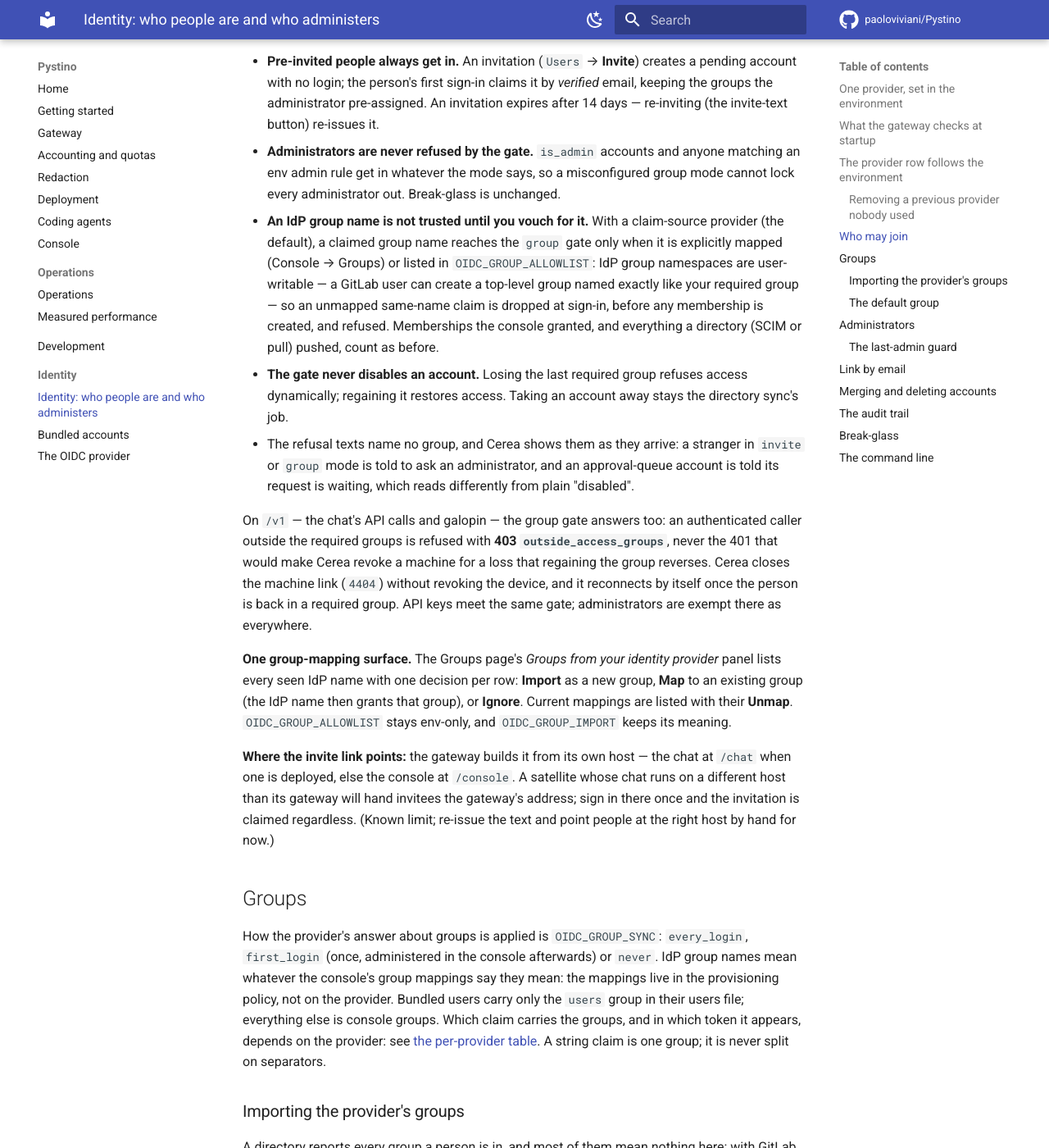
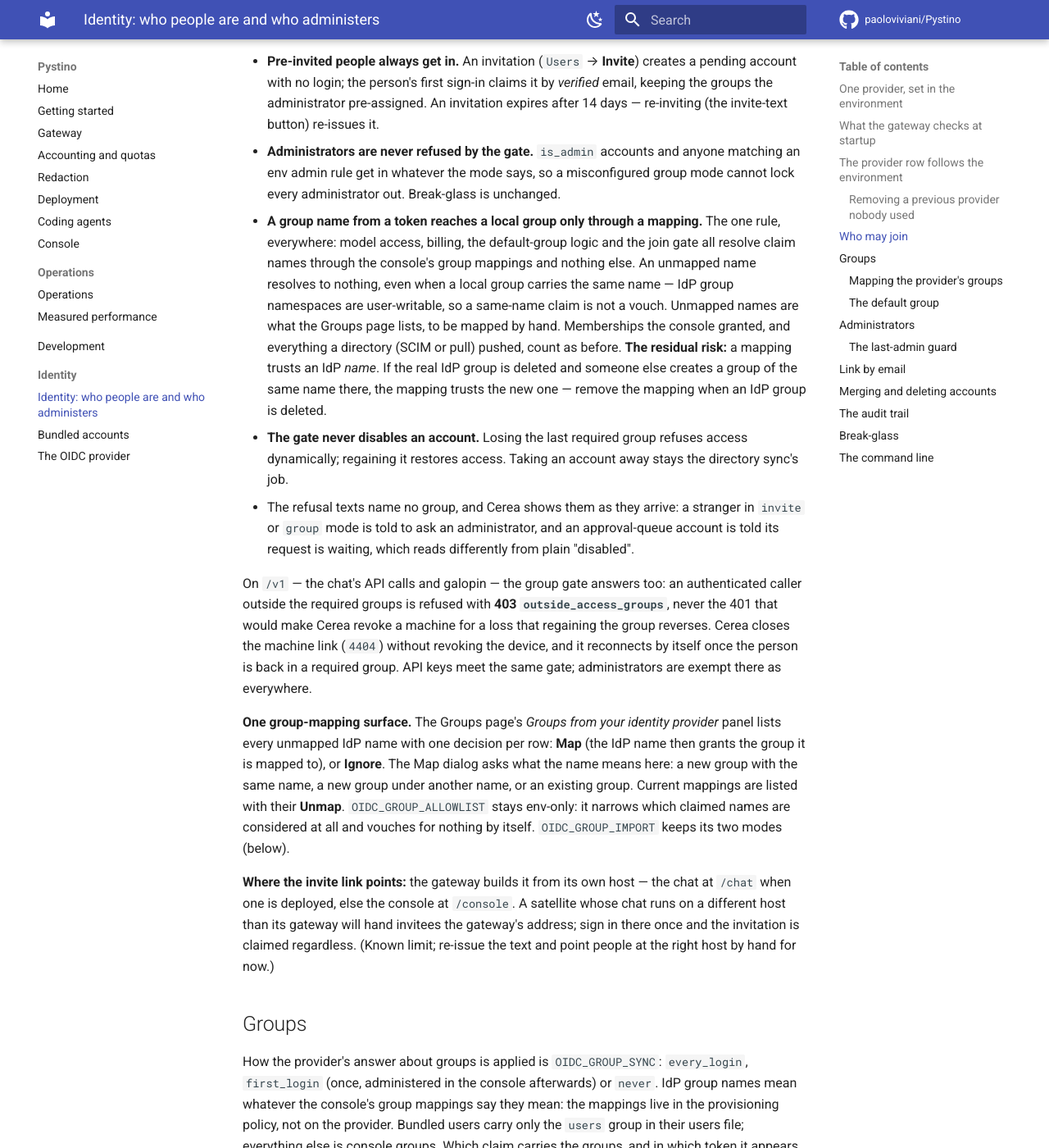
Before and after one commit to paoloviviani/Pystino, an MkDocs documentation site: the page built from docs/identity.md, in a window 1280 px wide and 1400 px high, scrolled down 4704 px. Shown: the whole window at 82% size. Built offline with MkDocs 1.6.1 and Material for MkDocs 9.7.7, drawn with Linux system fonts in a browser that asks for light colours; comment, search, counter and statistics services are not loaded; some of the changed text lies outside the part shown.

Commit message:
Docs: the mapping rule, the Map dialog, and the IdP check says to map full paths
identity.md states the rule as the rule — a claimed name reaches a local
group only through a mapping, unmapped resolves to nothing — replaces the
'not trusted until you vouch' bullet (now the general rule), describes the
Map dialog's three answers, and records the residual risk plainly: a
mapping trusts an IdP name, so a deleted IdP group re-created by someone
else is trusted by the same mapping; remove it when an IdP group is
deleted. The auto mode's semantics (group plus self-mapping, required
names never auto-mapped) and the migration-0058 upgrade guarantee are
written where the modes are documented.

The GitLab page says to map full paths — a subgroup under your
organisation, not the bare name a user could create — and the idp check's
Doorkeeper warning says the same, no longer naming the allowlist as an
out since it vouches for nothing.

```diff
--- a/docs/identity.md
+++ b/docs/identity.md
@@ -133,7 +133,7 @@ within the ten seconds a saved policy takes to reach every worker):
 | `open` | gets an active account at once | unaffected |
 | `approval` | gets an account created **disabled**, shown on the Users page under *Awaiting approval* | unaffected |
 | `invite` | is refused **unless** pre-invited (below) or created by the directory | unaffected |
-| `group` | gets an active account **only if** their groups include one of `OIDC_REQUIRED_GROUPS`; otherwise they are refused, or held for approval (`OIDC_GROUP_FALLBACK`) | gated on every sign-in and every `/v1` call: they must hold a required group |
+| `group` | gets an active account **only if** one of their claimed group names maps to one of `OIDC_REQUIRED_GROUPS`; otherwise they are refused, or held for approval (`OIDC_GROUP_FALLBACK`) | gated on every sign-in and every `/v1` call: they must hold a required group |
 
 Cross-cutting, the same in every mode:
 
@@ -146,15 +146,18 @@ Cross-cutting, the same in every mode:
   anyone matching an env admin rule get in whatever the mode says, so a
   misconfigured group mode cannot lock every administrator out. Break-glass
   is unchanged.
-- **An IdP group name is not trusted until you vouch for it.** With a
-  claim-source provider (the default), a claimed group name reaches the
-  `group` gate only when it is explicitly mapped (Console → Groups) or listed
-  in `OIDC_GROUP_ALLOWLIST`: IdP group namespaces are user-writable — a
-  GitLab user can create a top-level group named exactly like your required
-  group — so an unmapped same-name claim is dropped at sign-in, before any
-  membership is created, and refused. Memberships the console
-  granted, and everything a directory (SCIM or pull) pushed, count as
-  before.
+- **A group name from a token reaches a local group only through a mapping.**
+  The one rule, everywhere: model access, billing, the default-group logic
+  and the join gate all resolve claim names through the console's group
+  mappings and nothing else. An unmapped name resolves to nothing, even when
+  a local group carries the same name — IdP group namespaces are
+  user-writable, so a same-name claim is not a vouch. Unmapped names are what
+  the Groups page lists, to be mapped by hand. Memberships the console
+  granted, and everything a directory (SCIM or pull) pushed, count as before.
+  **The residual risk:** a mapping trusts an IdP *name*. If the real IdP
+  group is deleted and someone else creates a group of the same name there,
+  the mapping trusts the new one — remove the mapping when an IdP group is
+  deleted.
 - **The gate never disables an account.** Losing the last required group
   refuses access dynamically; regaining it restores access. Taking an account
   away stays the directory sync's job.
@@ -172,11 +175,13 @@ itself once the person is back in a required group. API keys meet the same
 gate; administrators are exempt there as everywhere.
 
 **One group-mapping surface.** The Groups page's *Groups from your identity
-provider* panel lists every seen IdP name with one decision per row:
-**Import** as a new group, **Map** to an existing group (the IdP name then
-grants that group), or **Ignore**. Current mappings are listed with their
-**Unmap**. `OIDC_GROUP_ALLOWLIST` stays env-only, and `OIDC_GROUP_IMPORT`
-keeps its meaning.
+provider* panel lists every unmapped IdP name with one decision per row:
+**Map** (the IdP name then grants the group it is mapped to), or **Ignore**.
+The Map dialog asks what the name means here: a new group with the same
+name, a new group under another name, or an existing group. Current
+mappings are listed with their **Unmap**. `OIDC_GROUP_ALLOWLIST` stays
+env-only: it narrows which claimed names are considered at all and vouches
+for nothing by itself. `OIDC_GROUP_IMPORT` keeps its two modes (below).
 
 **Where the invite link points:** the gateway builds it from its own host —
 the chat at `/chat` when one is deployed, else the console at `/console`.
@@ -197,36 +202,44 @@ appears, depends on the provider: see
 [the per-provider table](oidc-generic-provider.md#groups-claim-by-provider).
 A string claim is one group; it is never split on separators.
 
-### Importing the provider's groups
+### Mapping the provider's groups
 
 A directory reports every group a person is in, and most of them mean
 nothing here: with GitLab, one person's first sign-in used to create 67
-groups. `OIDC_GROUP_IMPORT` decides what a claimed name that no group
-carries does at a sign-in:
+groups. `OIDC_GROUP_IMPORT` decides what a claimed name that nothing maps
+does at a sign-in:
 
 - **`manual`** (the default): nothing is created. The name is recorded per
   provider, and the console's **Groups** page lists it under *Groups from
   your identity provider*, searchable, with how many people carry it and when
-  it was last seen. One decision per row: **Import** creates the group
-  (source `oidc`, the same name) and grants it straight away to the people
-  recorded as carrying it when the provider's `group_sync` is `every_login`;
-  otherwise they get it at their next sign-in, and the console says which.
-  **Map** grants an existing local group instead of creating a same-named
-  twin — the mapping is a new row on the identity policy's history, and
-  unmapping goes at each person's next sign-in. **Ignore** stops listing it
-  (*Show dismissed* lists those, to import, map or restore).
-- **`auto`**: every name becomes a group at first sight, as before.
+  it was last seen. One decision per row: **Map** — the dialog asks whether
+  the name means a **new group with the same name**, a **new group under
+  another name**, or an **existing group** — and the mapping is a new row on
+  the identity policy's history. The people recorded as carrying the name get
+  the group straight away when the provider's `group_sync` is `every_login`;
+  otherwise at their next sign-in, and the console says which. Unmapping goes
+  at each person's next sign-in. **Ignore** stops listing it (*Show
+  dismissed* lists those, to map or restore).
+- **`auto`**: each new claimed name is mapped to a local group of the same
+  name — the group is created (source `oidc`) and the self-mapping appended,
+  so the name keeps resolving after the token that named it is gone. A name
+  an existing group carries maps onto it. A name the group gate requires is
+  never auto-mapped: the console maps those, because auto-minting the
+  mapping would let a token vouch for itself.
 
-Groups that already exist are granted from the claim in both modes, and
-membership sync for them works as before, so **an upgrade keeps every
-membership it was granting**: only new names stop becoming groups. The
-default for an upgraded deployment is `manual`, unless it had set the older
-`GATEWAY_OIDC__AUTO_CREATE_GROUPS`, which still applies (`true` is `auto`,
-`false` is `manual`; set together with `GROUP_IMPORT`, the two must agree).
-Names are recorded only at a sign-in (and by a directory sync run), never on
-a plain `/v1` request; a name already recorded for a person does not count as
-a change on that path, so the request stays write-free. The bundled Authelia
-is not affected: its provider never applies the groups claim.
+A name equal to an existing local group is listed like any other unmapped
+name — under the rule it resolves to nothing until it is mapped, which is
+the difference from before this rule. An upgrade restates what claims were
+feeding as self-mappings (migration 0058), so **the same token gives the
+same memberships after the upgrade**: only new names stop becoming groups.
+The default for an upgraded deployment is `manual`, unless it had set the
+older `GATEWAY_OIDC__AUTO_CREATE_GROUPS`, which still applies (`true` is
+`auto`, `false` is `manual`; set together with `GROUP_IMPORT`, the two must
+agree). Names are recorded only at a sign-in (and by a directory sync run),
+never on a plain `/v1` request; a name already recorded for a person does
+not count as a change on that path, so the request stays write-free. The
+bundled Authelia is not affected: its provider never applies the groups
+claim.
 
 ### The default group
 
```
Also changed, not shown: docs/console.md (+1 -1 lines), docs/oidc-generic-provider.md (+12 -7 lines), 2 other files.
